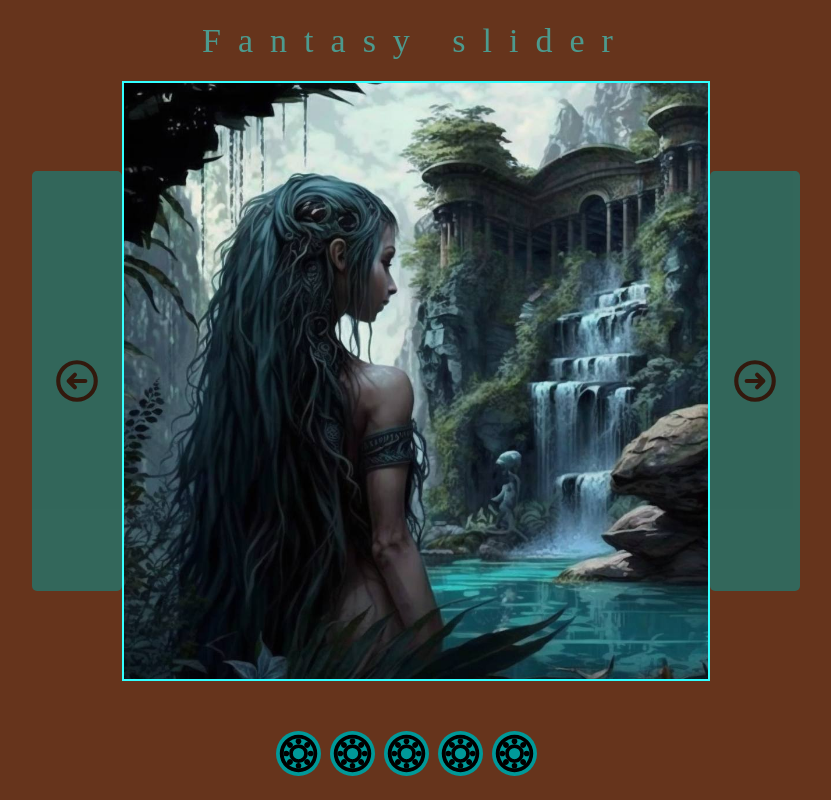
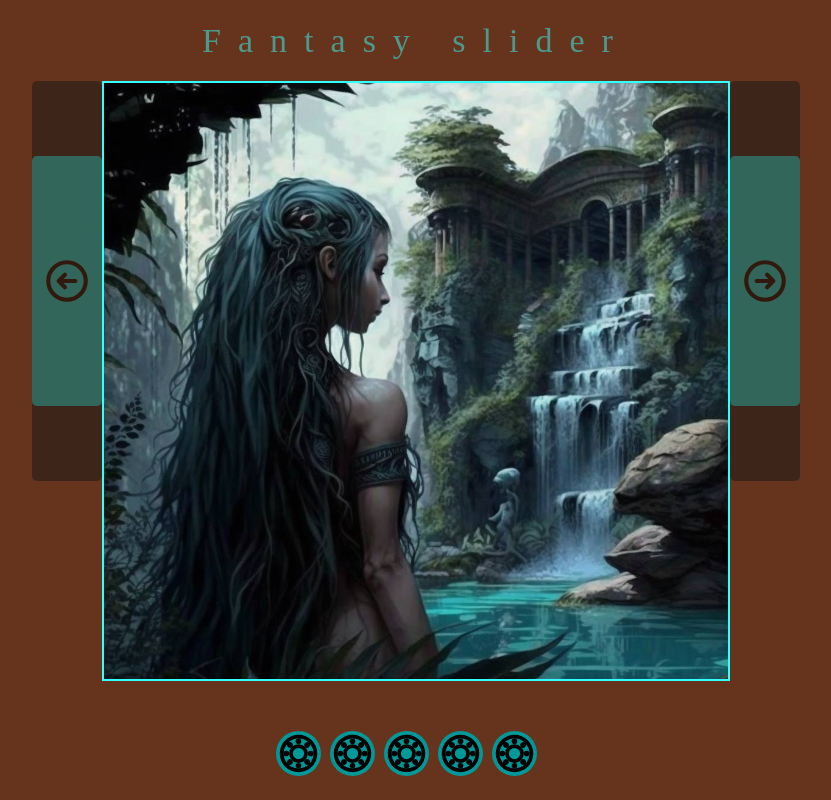
Before and after one commit to NikitaMalofeev/Project-_Swiper, a plain HTML site: page pages/index.html in a window 1280 px wide. Shown: the whole page, without its empty margins (224-1055 px from the left). Drawn offline with Linux system fonts and the light colour scheme; a web font is replaced by a local one.

Commit message:
последнее сохранение

```diff
--- a/css/style.css
+++ b/css/style.css
@@ -48,11 +48,14 @@ table{border-collapse:collapse;border-spacing:0}
 }
 
 .swiper__button-prev{
+    display: flex;
     height: 50vh;
     margin: 0 auto;
     align-items: center;
     opacity: .5;
-    background-color: #181818
+    background-color: #181818;
+    border-radius: 5px;
+
 }
 
 .button-prev {
@@ -74,6 +77,7 @@ table{border-collapse:collapse;border-spacing:0}
     margin: 0 auto;
     opacity: .5;
     background-color: #181818;
+    border-radius: 5px;
 }
 
 .button-next {
--- a/js/slider.js
+++ b/js/slider.js
@@ -20,8 +20,7 @@ function initSlider () {
     if (!images || !images.length) return;
 
     let sliderImages = document.querySelector('.swiper__content');
-    let sliderArrows = document.querySelector('.button');
-
+    let sliderArrows = document.querySelectorAll('.button');
 
     initImages();
     initArrows();
@@ -35,12 +34,12 @@ function initSlider () {
 
 
     function initArrows () {
-        sliderArrows.querySelectorAll('.button').forEach(arrow => {
+        sliderArrows.querySelectorAll('.button__icon').forEach(arrow => {
             arrow.addEventListener('click', function() {
                 let curImageNum = +sliderImages.querySelector('.active').dataset.index;
                 let nextImageNum;
 
-                if (arrow.classList.contains("button-prev")) {
+                if (arrow.classList.contains("button__icon-prev")) {
                     nextImageNum = curImageNum === 0? images.length - 1 : curImageNum - 1;
                 } else {
                     nextImageNum = curImageNum === images.length - 1? 0 : curImageNum + 1;
--- a/pages/index.html
+++ b/pages/index.html
@@ -16,14 +16,14 @@
             <article class="swiper__title">Fantasy slider</article>
         </div>
         <div class="swiper__items">
-            <div class="swiper__button-prev button">
+            <div class="swiper__button-prev">
                 <button class="button-prev button">
                     <img class="button__icon button__icon-prev" src="../img/slide_arrow.svg" alt="button previous">
                 </button>
             </div>
             <div class="swiper__content">
             </div>
-            <div class="swiper__button-next button">
+            <div class="swiper__button-next">
                 <button class="button-next button">
                     <img class="button__icon button__icon-next" src="../img/slide_arrow.svg" alt="button next">
                 </button>
```
